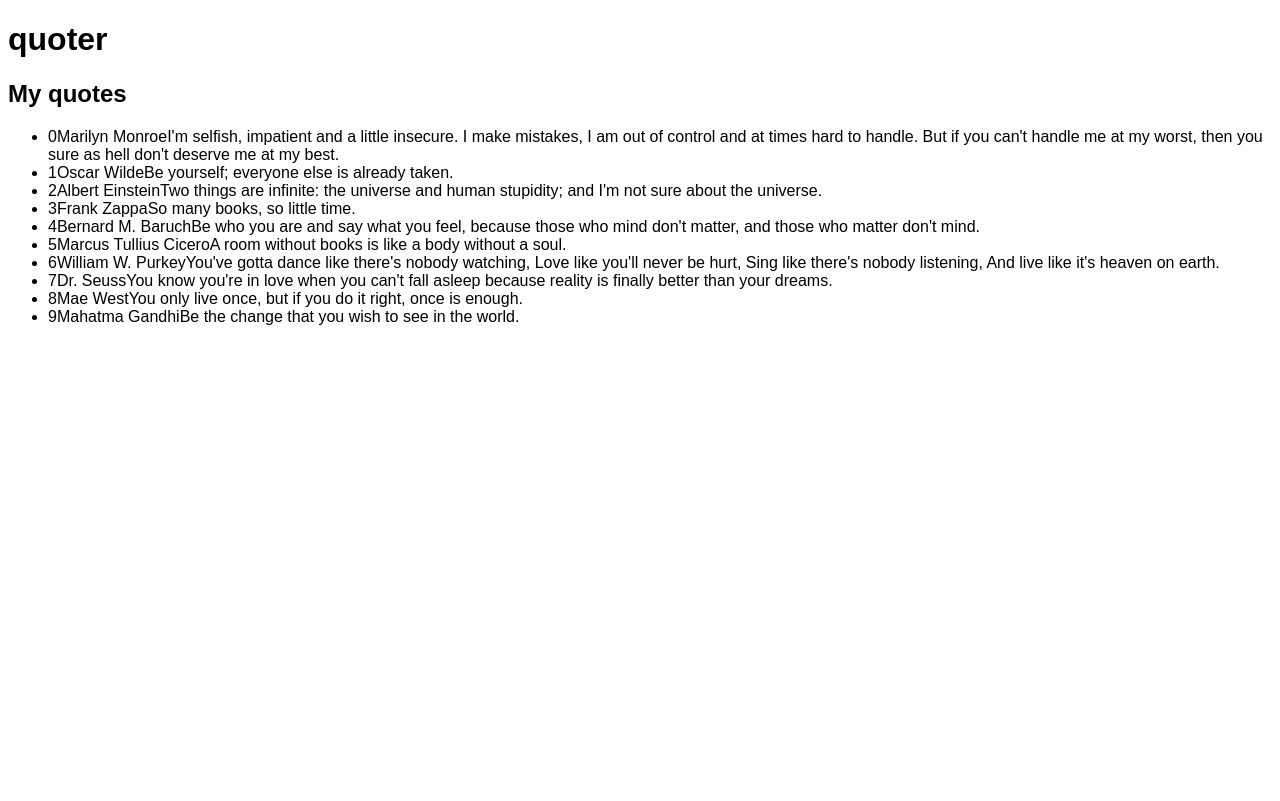
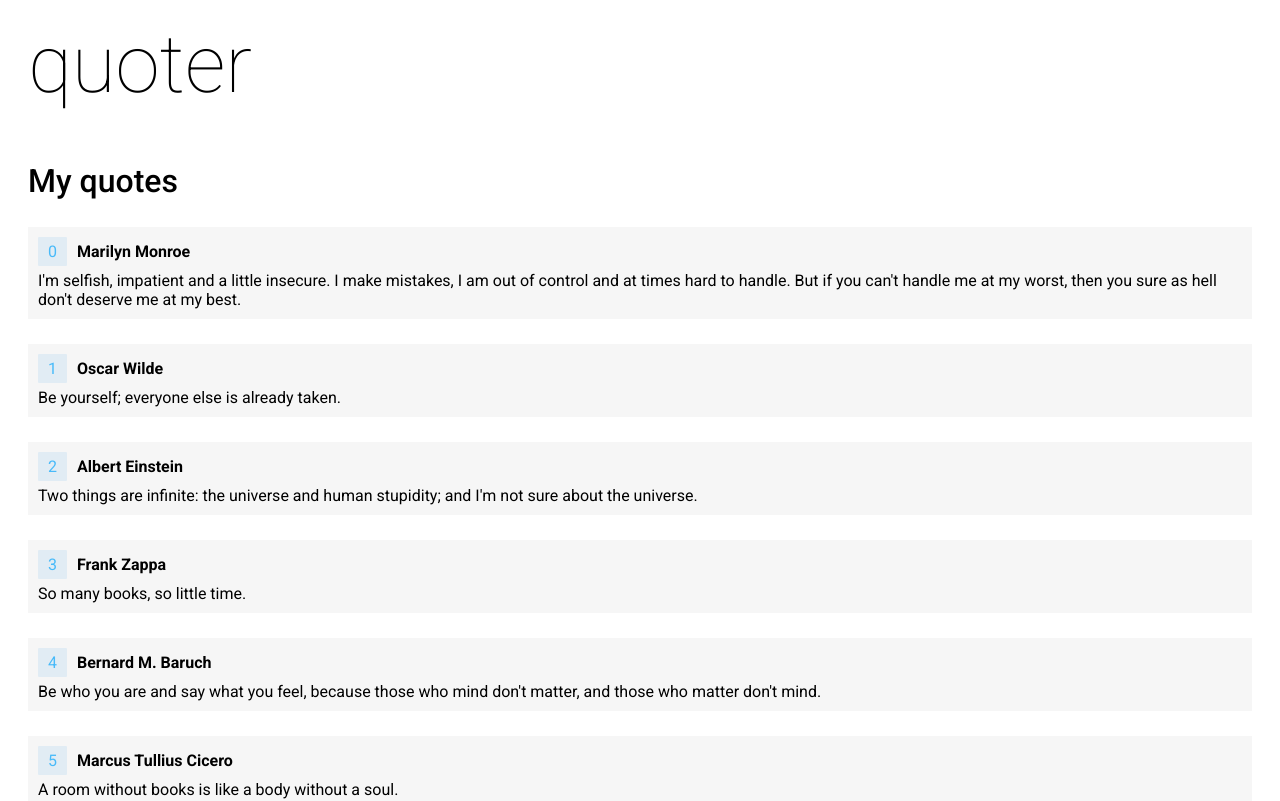
Before and after one commit to DmitryAvanesov/Quoter, an Angular app: page / in a window 1280 px wide. Shown: the top 801 px of the page. Built offline with nearby package versions, Linux system fonts and the light colour scheme.

Commit message:
Added styles

```diff
--- a/src/app/app.component.html
+++ b/src/app/app.component.html
@@ -1,2 +1,2 @@
-<h1>{{ title }}</h1>
+<h1 class="title">{{ title }}</h1>
 <app-quotes></app-quotes>
--- a/src/app/app.component.scss
+++ b/src/app/app.component.scss
@@ -0,0 +1,5 @@
+h1.title {
+  margin: 0 0 50px;
+  font-size: 5em;
+  font-weight: 100;
+}
--- a/src/app/quotes/quotes.component.html
+++ b/src/app/quotes/quotes.component.html
@@ -1,8 +1,9 @@
-<h2>My quotes</h2>
+<h2 class="title">My quotes</h2>
 <ul class="quotes">
-  <li *ngFor="let quote of quotes">
+  <li class="quote" *ngFor="let quote of quotes">
     <span class="id">{{ quote.id }}</span>
     <span class="author">{{ quote.author }}</span>
+    <br />
     <span class="text">{{ quote.text }}</span>
   </li>
 </ul>
--- a/src/app/quotes/quotes.component.scss
+++ b/src/app/quotes/quotes.component.scss
@@ -0,0 +1,37 @@
+$quote-background-color: #f6f6f6;
+$id-color: #48baf9;
+$id-background-color: #e1ecf4;
+
+h2.title {
+  font-size: 2em;
+  font-weight: 500;
+}
+
+ul.quotes {
+  list-style-type: none;
+  margin: 0;
+  padding: 0;
+
+  li.quote {
+    margin: 25px 0;
+    padding: 15px 10px 10px;
+    background-color: $quote-background-color;
+
+    span.id {
+      color: $id-color;
+      background-color: $id-background-color;
+      padding: 5px 10px;
+      border-radius: 1px;
+      margin-right: 10px;
+    }
+
+    span.author {
+      font-weight: 700;
+    }
+
+    span.text {
+      display: inline-block;
+      margin-top: 10px;
+    }
+  }
+}
--- a/src/styles.scss
+++ b/src/styles.scss
@@ -1,4 +1,10 @@
+@import url("https://fonts.googleapis.com/css2?family=Roboto:wght@100;300;400;500;700;900&display=swap");
+
 * {
-  font-family: Arial, Helvetica, sans-serif;
+  font-family: "Roboto", sans-serif;
   box-sizing: border-box;
 }
+
+body {
+  padding: 10px 20px;
+}
```
